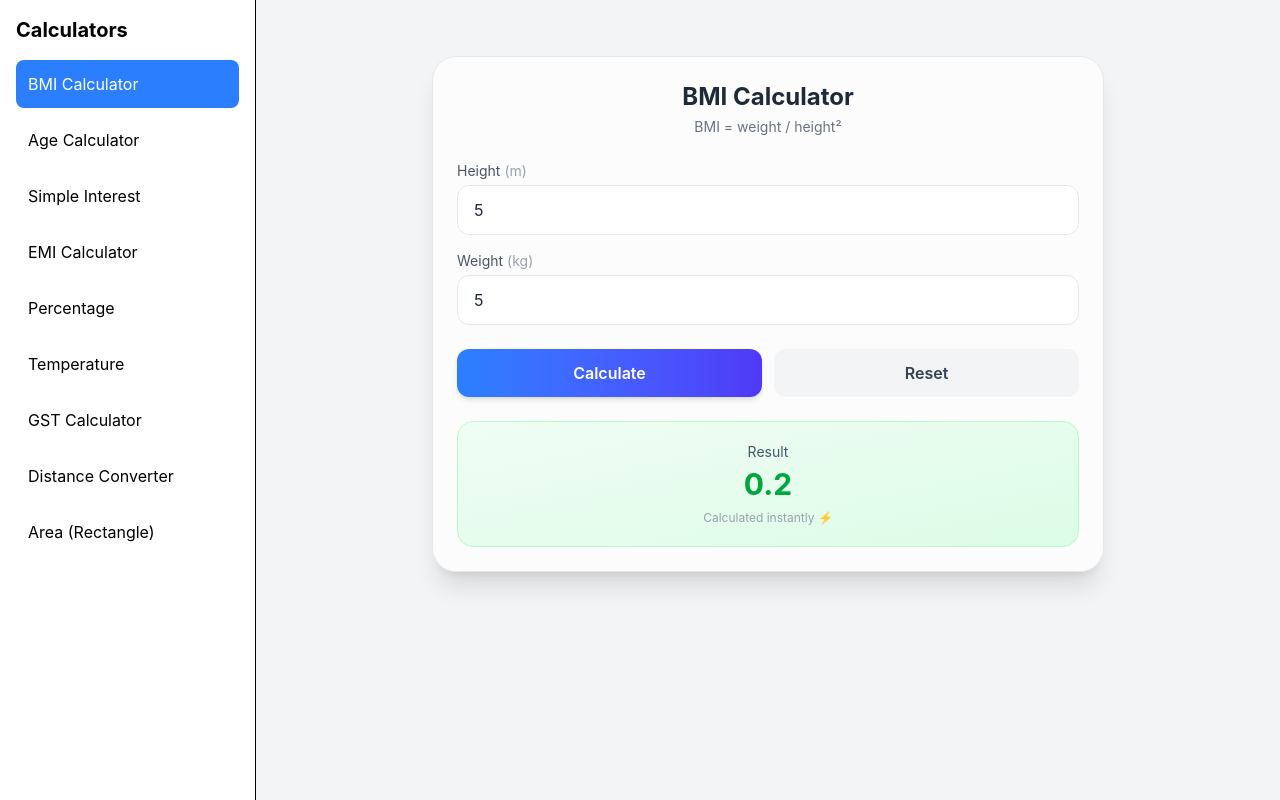
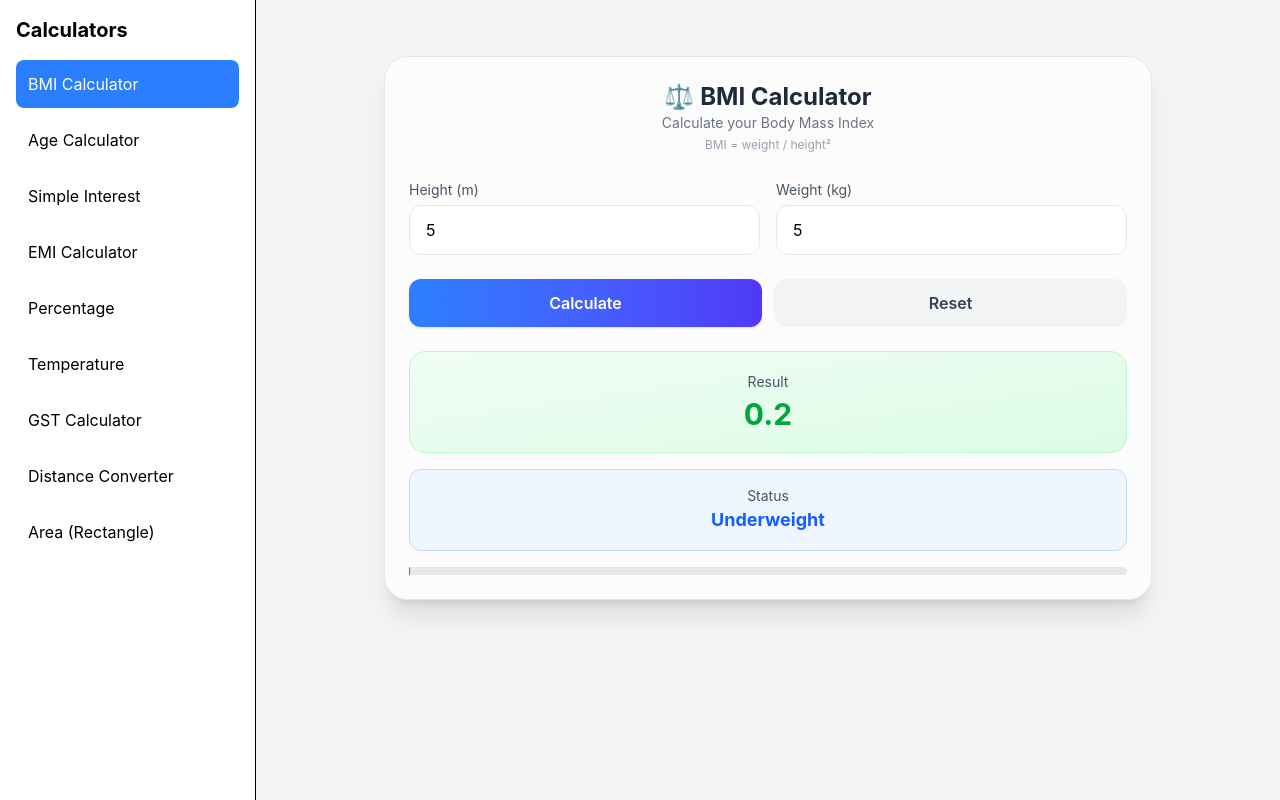
Before and after one commit to jacksyswain/calc-universe, a React (Vite) app: page / in a window 1280 px wide. Both pictures are taken after typing "5", "5" into the empty fields and a click on the button "Calculate". Built offline with nearby package versions, Linux system fonts and the light colour scheme.

Commit message:
updated carls ui  with logic

```diff
--- a/src/components/AccordionCalculator.jsx
+++ b/src/components/AccordionCalculator.jsx
@@ -7,6 +7,7 @@ export default function AccordionCalculator({ calc }) {
   const [error, setError] = useState("");
   const addHistory = useStore((s) => s.addHistory);
 
+  // 🧠 handle input
   const handleChange = (name, value) => {
     setInputs((prev) => ({
       ...prev,
@@ -14,14 +15,12 @@ export default function AccordionCalculator({ calc }) {
     }));
   };
 
+  // 🧠 calculate
   const handleCalculate = () => {
     setError("");
 
     for (let input of calc.inputs) {
-      if (
-        inputs[input.name] === undefined ||
-        inputs[input.name] === ""
-      ) {
+      if (!inputs[input.name] && inputs[input.name] !== 0) {
         setError("Please fill all required fields");
         return;
       }
@@ -47,46 +46,57 @@ export default function AccordionCalculator({ calc }) {
     setError("");
   };
 
+  // 📊 detect category (for BMI / Percentage etc.)
+  const getCategory = () => {
+    if (!calc.ranges || typeof result !== "number") return null;
+
+    return calc.ranges.find(
+      (r) => result >= r.min && result < r.max
+    );
+  };
+
+  const category = getCategory();
+
+  // 📊 progress %
+  const progress =
+    typeof result === "number" ? Math.min(result, 100) : 0;
+
   return (
-    <div className="mt-8 max-w-2xl mx-auto">
+    <div className="mt-8 max-w-3xl mx-auto">
+      <div className="backdrop-blur-xl bg-white/70 dark:bg-white/10 border border-gray-200 dark:border-white/20 shadow-xl rounded-3xl p-6">
 
-      {/* 🧊 Glass Card */}
-      <div className="backdrop-blur-xl bg-white/70 dark:bg-white/10 border border-gray-200 dark:border-white/20 shadow-xl rounded-3xl p-6 transition-all">
-
-        {/* Header */}
+        {/* 🔷 Header */}
         <div className="text-center mb-6">
           <h3 className="text-2xl font-bold text-gray-800 dark:text-white">
-            {calc.title}
+            {calc.icon} {calc.title}
           </h3>
 
+          {calc.description && (
+            <p className="text-sm text-gray-500 dark:text-gray-300">
+              {calc.description}
+            </p>
+          )}
+
           {calc.formulaLabel && (
-            <p className="text-sm text-gray-500 dark:text-gray-300 mt-1">
+            <p className="text-xs text-gray-400 mt-1">
               {calc.formulaLabel}
             </p>
           )}
         </div>
 
-        {/* Inputs */}
-        <div className="space-y-4">
+        {/* 🔢 Inputs */}
+        <div className="grid md:grid-cols-2 gap-4">
           {calc.inputs.map((input) => (
-            <div key={input.name} className="relative">
-
-              {/* Label */}
-              <label className="text-sm text-gray-600 dark:text-gray-300 mb-1 block">
-                {input.label}
-                {input.unit && (
-                  <span className="ml-1 text-gray-400">
-                    ({input.unit})
-                  </span>
-                )}
+            <div key={input.name}>
+              <label className="text-sm text-gray-600 dark:text-gray-300">
+                {input.label} {input.unit && `(${input.unit})`}
               </label>
 
-              {/* Input Field */}
               <input
                 type="number"
                 value={inputs[input.name] || ""}
                 placeholder={`Enter ${input.label}`}
-                className="w-full px-4 py-3 rounded-xl border border-gray-200 dark:border-white/20 bg-white dark:bg-white/5 focus:ring-2 focus:ring-blue-500 focus:outline-none transition-all text-gray-800 dark:text-white placeholder-gray-400"
+                className="w-full mt-1 px-4 py-3 rounded-xl border border-gray-200 dark:border-white/20 bg-white dark:bg-white/5 focus:ring-2 focus:ring-blue-500 focus:outline-none"
                 onChange={(e) =>
                   handleChange(input.name, e.target.value)
                 }
@@ -95,45 +105,78 @@ export default function AccordionCalculator({ calc }) {
           ))}
         </div>
 
-        {/* Error */}
+        {/* ❌ Error */}
         {error && (
           <div className="mt-4 p-3 rounded-lg bg-red-50 border border-red-200 text-red-600 text-sm text-center">
             {error}
           </div>
         )}
 
-        {/* Actions */}
+        {/* 🔘 Actions */}
         <div className="flex gap-3 mt-6">
           <button
             onClick={handleCalculate}
-            className="flex-1 py-3 rounded-xl bg-gradient-to-r from-blue-500 to-indigo-600 text-white font-semibold shadow-md hover:scale-[1.02] transition-all"
+            className="flex-1 py-3 rounded-xl bg-gradient-to-r from-blue-500 to-indigo-600 text-white font-semibold shadow hover:scale-[1.02] transition"
           >
             Calculate
           </button>
 
           <button
             onClick={handleReset}
-            className="flex-1 py-3 rounded-xl bg-gray-100 dark:bg-white/10 text-gray-700 dark:text-white font-semibold hover:bg-gray-200 dark:hover:bg-white/20 transition-all"
+            className="flex-1 py-3 rounded-xl bg-gray-100 dark:bg-white/10 text-gray-700 dark:text-white font-semibold hover:bg-gray-200 dark:hover:bg-white/20 transition"
           >
             Reset
           </button>
         </div>
 
-        {/* Result */}
+        {/* 📊 Result */}
         {result !== null && (
-          <div className="mt-6 p-5 rounded-2xl bg-gradient-to-br from-green-50 to-green-100 dark:from-green-900/30 dark:to-green-800/30 border border-green-200 dark:border-green-700 text-center transition-all">
+          <div className="mt-6 space-y-4">
 
+            {/* 🟢 Result Card */}
+            <div className="p-5 rounded-2xl bg-gradient-to-br from-green-50 to-green-100 dark:from-green-900/30 dark:to-green-800/30 border border-green-200 dark:border-green-700 text-center">
               <p className="text-sm text-gray-600 dark:text-gray-300">
                 Result
               </p>
 
+              {/* handle object (GST) */}
+              {typeof result === "object" ? (
+                <div className="mt-2 text-lg font-semibold text-green-600 dark:text-green-400">
+                  {Object.entries(result).map(([key, val]) => (
+                    <p key={key}>
+                      {key}: {val}
+                    </p>
+                  ))}
+                </div>
+              ) : (
                 <p className="text-3xl font-bold text-green-600 dark:text-green-400 mt-1">
                   {result}
                 </p>
+              )}
+            </div>
 
-            <p className="text-xs text-gray-400 mt-2">
-              Calculated instantly ⚡
+            {/* 📊 Stats */}
+            {category && (
+              <div className="p-4 rounded-xl bg-blue-50 dark:bg-blue-900/30 border border-blue-200 dark:border-blue-700 text-center">
+                <p className="text-sm text-gray-600 dark:text-gray-300">
+                  Status
                 </p>
+
+                <p className="text-lg font-bold text-blue-600 dark:text-blue-400">
+                  {category.label}
+                </p>
+              </div>
+            )}
+
+            {/* 📈 Progress Bar */}
+            {typeof result === "number" && (
+              <div className="w-full bg-gray-200 dark:bg-white/10 h-2 rounded-full">
+                <div
+                  className="h-2 bg-gradient-to-r from-blue-500 to-indigo-600 rounded-full transition-all"
+                  style={{ width: `${progress}%` }}
+                />
+              </div>
+            )}
           </div>
         )}
       </div>
```
Lines whose indentation alone changed are shown as unchanged.
